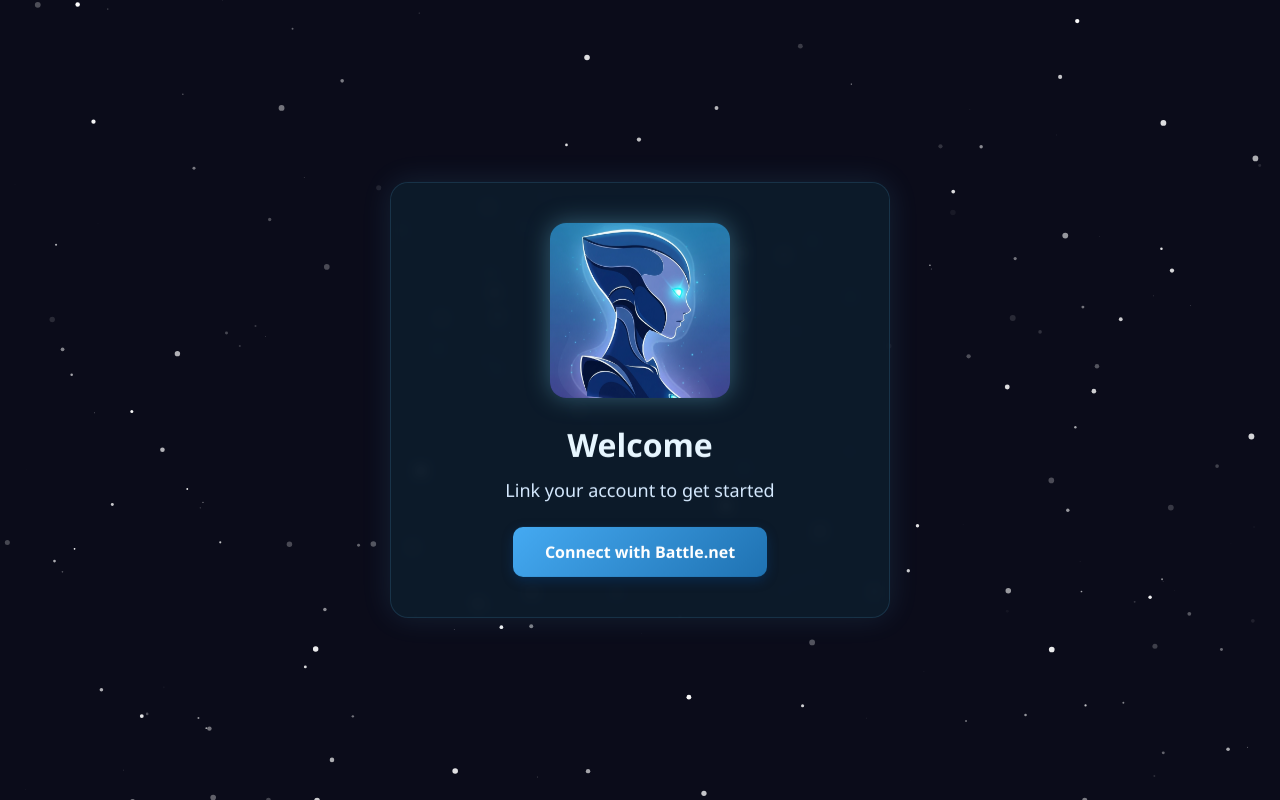
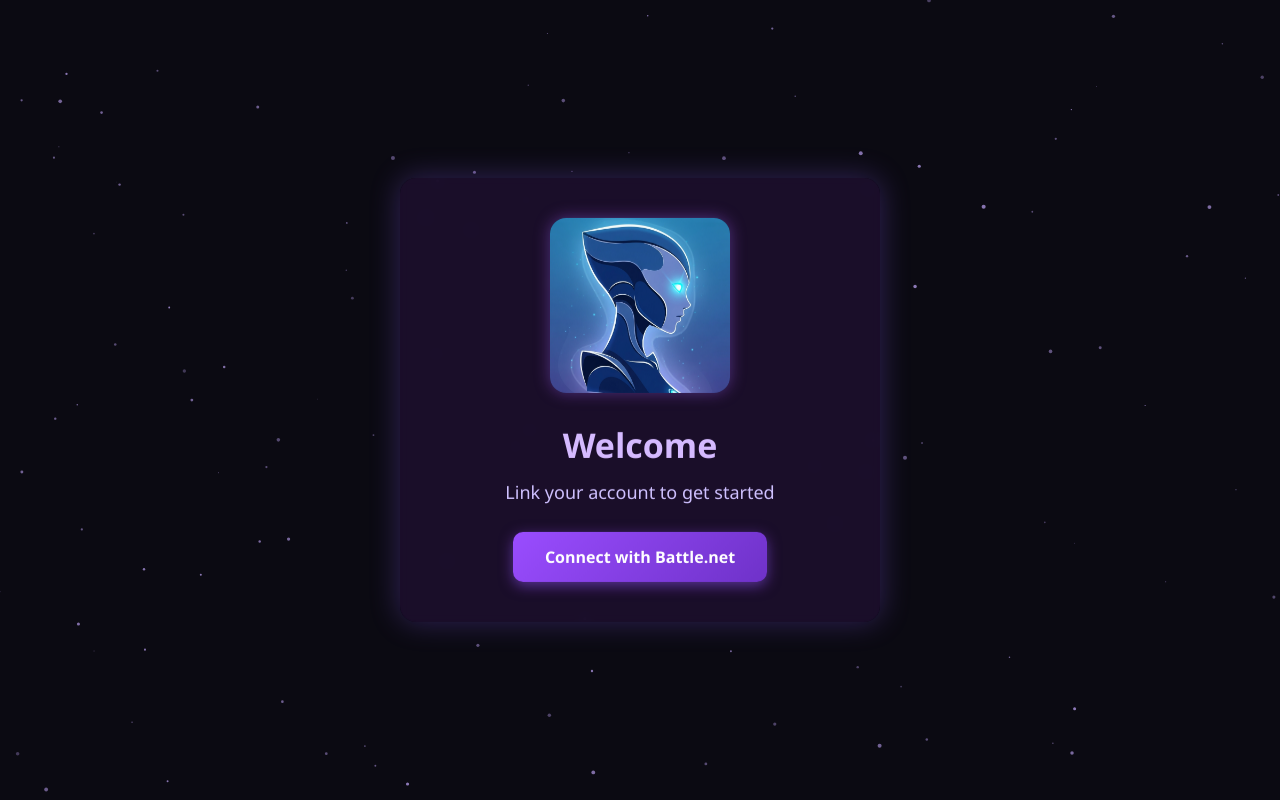
Before and after one commit to innatenate/flaskapp, a Flask app: page / in a window 1280 px wide. Run offline with Flask 3, Linux system fonts and the light colour scheme.

Commit message:
Coloring

```diff
--- a/static/style.css
+++ b/static/style.css
@@ -1,4 +1,4 @@
-/* Reset and base setup */
+/* Reset + base setup */
 * {
     margin: 0;
     padding: 0;
@@ -9,12 +9,12 @@ html, body {
     height: 100%;
     width: 100%;
     font-family: 'Segoe UI', sans-serif;
-    background-color: #0b0c1a;
+    background-color: #0b0a12; /* deep space black */
     overflow: hidden;
-    color: #e7f6ff;
+    color: #ffffff;
 }
 
-/* Particle.js canvas layer */
+/* Particle canvas */
 #particles-js {
     position: fixed;
     top: 0;
@@ -24,62 +24,63 @@ html, body {
     z-index: 0;
 }
 
-/* Centered glass-like content box */
+/* Centered content container */
 .content-box {
     position: absolute;
     top: 50%;
     left: 50%;
     transform: translate(-50%, -50%);
+    background: rgba(28, 15, 45, 0.9); /* dark purple with slight transparency */
+    padding: 40px 32px;
+    border-radius: 16px;
+    box-shadow: 0 0 30px rgba(144, 97, 255, 0.3);
     z-index: 1;
-    background: rgba(13, 30, 45, 0.85); /* soft deep blue glass */
-    border: 1px solid rgba(100, 200, 255, 0.15);
-    backdrop-filter: blur(6px);
-    -webkit-backdrop-filter: blur(6px);
-    border-radius: 18px;
-    box-shadow: 0 0 30px rgba(100, 200, 255, 0.12);
-    padding: 40px 30px;
+    text-align: center;
     width: 90%;
-    max-width: 500px;
-    text-align: center;
+    max-width: 480px;
+    backdrop-filter: blur(4px);
 }
 
-/* Bot image */
+/* Bot image styling */
 .bot-image {
     width: 180px;
     height: auto;
     border-radius: 16px;
-    margin-bottom: 20px;
-    box-shadow: 0 0 24px rgba(111, 195, 223, 0.4);
+    margin-bottom: 24px;
+    box-shadow: 0 0 16px rgba(170, 107, 255, 0.4);
 }
 
-/* Headings and paragraph */
+/* Headline */
 h1 {
-    font-size: 32px;
+    font-size: 34px;
+    color: #d5baff;
     margin-bottom: 12px;
 }
 
+/* Description */
 p {
     font-size: 18px;
-    margin-bottom: 25px;
-    color: #d6eaff;
+    color: #cfc1ff;
+    margin-bottom: 28px;
 }
 
 /* Connect button */
 .btn {
-    background: linear-gradient(135deg, #45aaf2, #1f72b2);
+    background: linear-gradient(135deg, #9a4dff, #6f32c9);
     color: white;
     padding: 14px 32px;
-    text-decoration: none;
+    border: none;
     border-radius: 10px;
     font-weight: bold;
     font-size: 16px;
+    text-decoration: none;
     display: inline-block;
-    box-shadow: 0 4px 12px rgba(0, 80, 160, 0.3);
+    box-shadow: 0 4px 14px rgba(155, 89, 255, 0.5);
     transition: all 0.3s ease;
 }
 
 .btn:hover {
-    background: linear-gradient(135deg, #3c92db, #175b91);
+    background: linear-gradient(135deg, #b567ff, #8450e3);
     transform: scale(1.05);
-    box-shadow: 0 6px 18px rgba(0, 120, 200, 0.4);
+    box-shadow: 0 6px 20px rgba(160, 110, 255, 0.6);
 }
--- a/templates/index.html
+++ b/templates/index.html
@@ -18,9 +18,8 @@
         <a href="/authorize" class="btn">Connect with Battle.net</a>
     </div>
 
-    <!-- Particle.js library -->
-    <script src="https://cdn.jsdelivr.net/npm/particles.js"></script>
-    <!-- Config and initialization -->
+    <!-- Local particle.js script -->
+    <script src="{{ url_for('static', filename='particles.js') }}"></script>
     <script>
         particlesJS.load('particles-js', "{{ url_for('static', filename='particles-config.json') }}", function () {
             console.log('particles.js config loaded');
```
Also changed, not shown: static/particles-config.json (+25 -10 lines).
